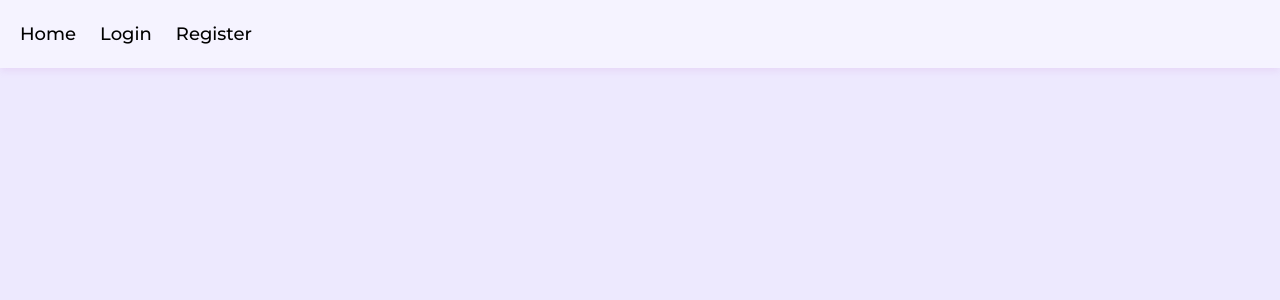
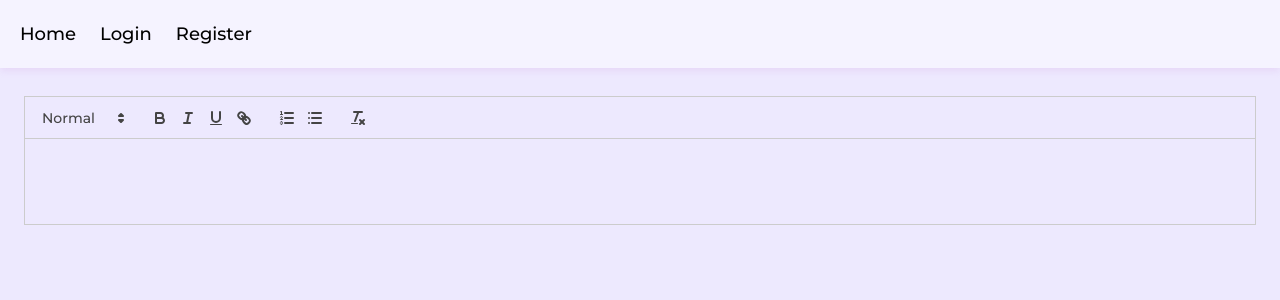
Before and after one commit to krystiano13/docs, a React (Vite) app in the folder client/: page /workspace in a window 1280 px wide. Shown: the top 300 px of the page. Built offline with nearby package versions, Linux system fonts and the light colour scheme.

Commit message:
create basic configuration for quill.js

```diff
--- a/client/package.json
+++ b/client/package.json
@@ -13,6 +13,7 @@
     "framer-motion": "^11.2.10",
     "react": "^18.2.0",
     "react-dom": "^18.2.0",
+    "react-quill": "^2.0.0",
     "react-router": "^6.23.1",
     "react-router-dom": "^6.23.1"
   },
--- a/client/src/components/Navbar.tsx
+++ b/client/src/components/Navbar.tsx
@@ -13,7 +13,7 @@ export function Navbar() {
   }
 
   return (
-    <nav className="fixed w-[100vw] flex items-center justify-start p-5 gap-6 bg-violet-50 violet-shadow">
+    <nav className="fixed w-[100vw] z-50 flex items-center justify-start p-5 gap-6 bg-violet-50 violet-shadow">
       <NavLink className="text-lg font-medium" to="/">
         Home
       </NavLink>
--- a/client/src/views/Workspace.tsx
+++ b/client/src/views/Workspace.tsx
@@ -1,5 +1,17 @@
+import { useState, useEffect } from "react";
+import ReactQuill from "react-quill";
+import "react-quill/dist/quill.snow.css";
+
 export function Workspace() {
-    return (
-        <></>
-    )
+  const [value, setValue] = useState("");
+
+  useEffect(() => {
+    console.log(value);
+  }, [value]);
+
+  return (
+    <div className="w-full h-full overflow-x-hidden pt-24 p-6 flex flex-col">
+      <ReactQuill theme="snow" value={value} onChange={setValue} />
+    </div>
+  );
 }
```
Also changed, not shown: 1 other file (tests, documents, lock files or other folders).
